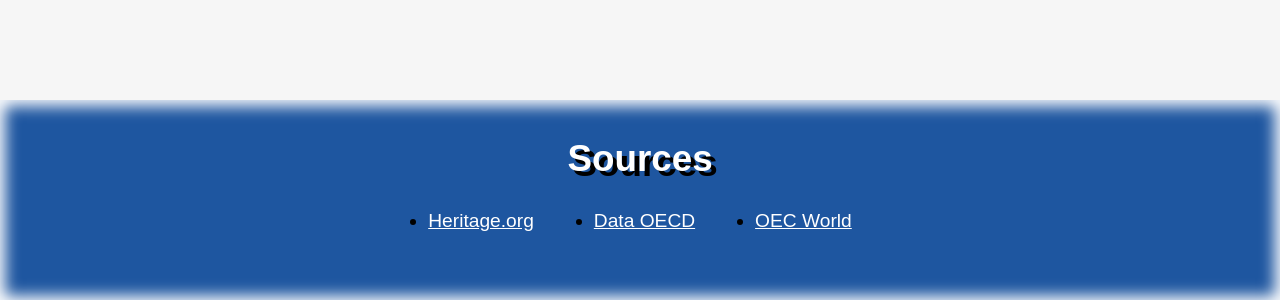
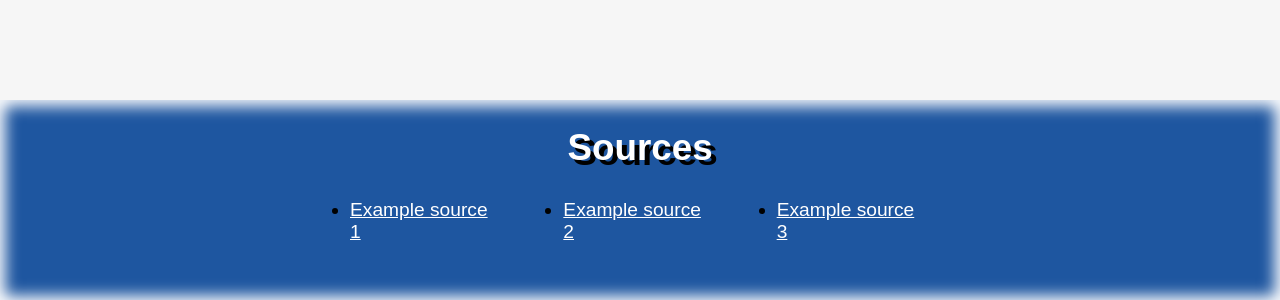
Before and after one commit to andrewM202/Website-Template, a plain HTML site: page Countries/example.html in a window 1280 px wide. Shown: the part 850-1150 px from the top of the page. Drawn offline with Linux system fonts and the light colour scheme; a web font is replaced by a local one.

Commit message:
Updated sources

```diff
--- a/Countries/example.html
+++ b/Countries/example.html
@@ -98,12 +98,12 @@
 
       <ul>
         <li>
-          <a href="https://www.heritage.org" target="_blank"
-            >Heritage.org</a
+          <a href="#" target="_blank"
+            >Example source 1</a
           >
         </li>
-        <li><a href="https://data.oecd.org" target="_blank">Data OECD</a></li>
-        <li><a href="https://oec.world" target="_blank">OEC World</a></li>
+        <li><a href="#" target="_blank">Example source 2</a></li>
+        <li><a href="#" target="_blank">Example source 3</a></li>
       </ul>
     </footer>
     <script src="countryScripts.js"></script>
```
